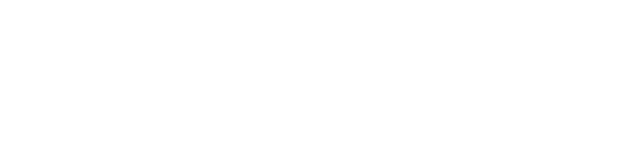
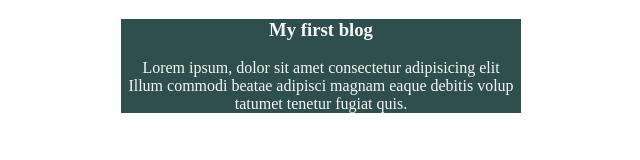
Before and after one commit to Jonaiedrafsan/my-simple-website, a plain HTML site: page index.html in a window 1280 px wide. Shown: the whole page, without its empty margins (319-959 px from the left). Drawn offline with Linux system fonts and the light colour scheme.

Commit message:
added style

```diff
--- a/index.html
+++ b/index.html
@@ -3,9 +3,15 @@
 <head>
     <meta charset="UTF-8">
     <meta name="viewport" content="width=device-width, initial-scale=1.0">
+    <link rel="stylesheet" href="styles/blog.css">
     <title>My Simple Website</title>
 </head>
 <body>
-
+    <div class="blog">
+        <h3>My first blog</h3>
+        <p>Lorem ipsum, dolor sit amet consectetur adipisicing elit <br>
+           Illum commodi beatae adipisci magnam eaque debitis volup <br>
+           tatumet tenetur fugiat quis.</p>
+    </div>
 </body>
 </html>
--- /dev/null
+++ b/styles/blog.css
@@ -0,0 +1,7 @@
+.blog{
+    background-color: darkslategray;
+    color:whitesmoke;
+    text-align: center;
+    width: 400px;
+    margin: auto;
+}
```
